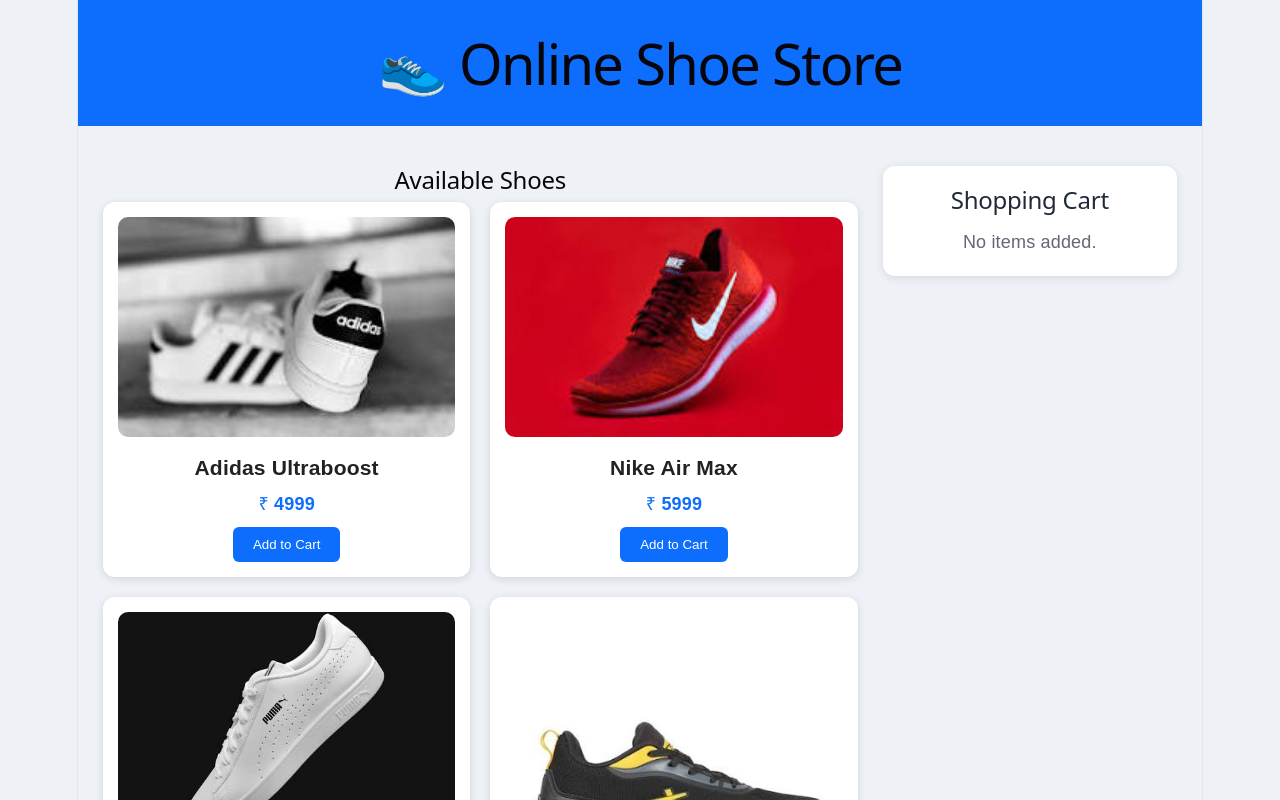
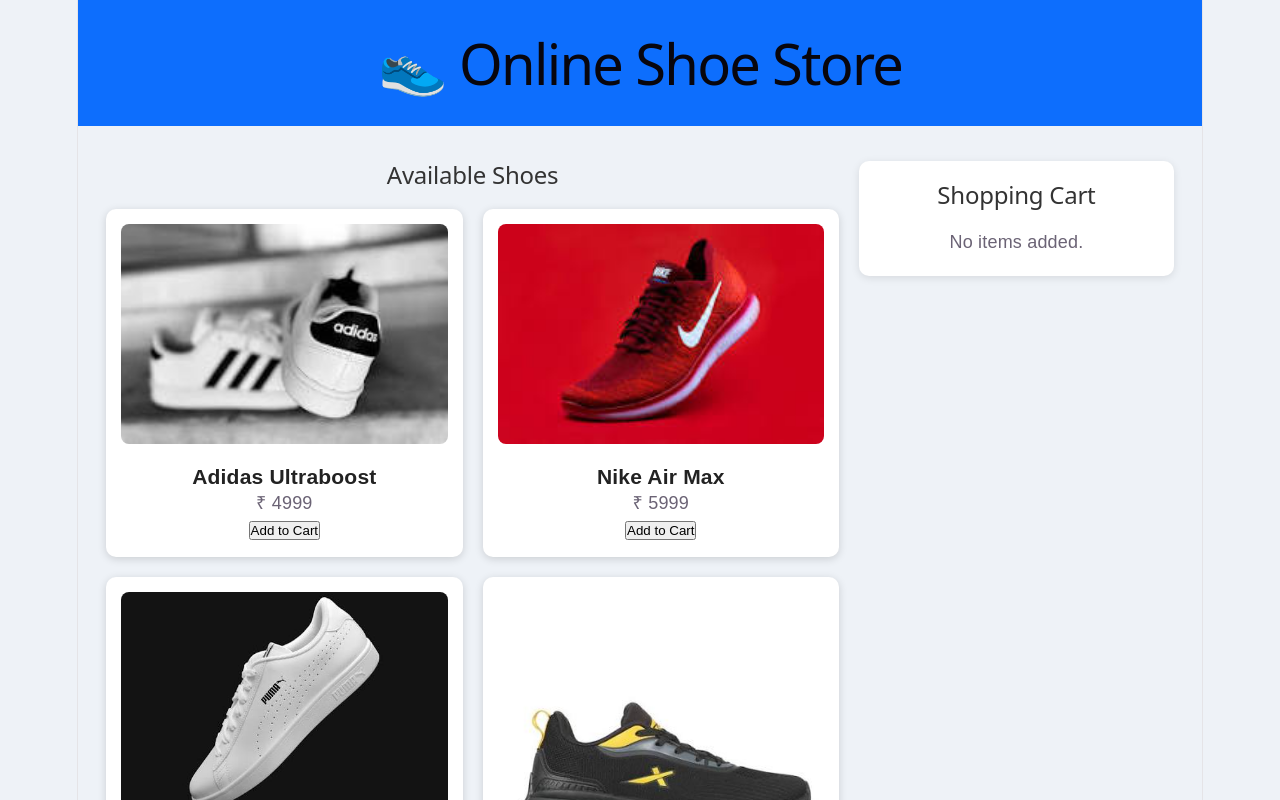
Before and after one commit to abhaygutte013/AbhayGutte_task27, a React (Vite) app: page / in a window 1280 px wide. Shown: the top 800 px of the page. Built offline with nearby package versions, Linux system fonts and the light colour scheme.

Commit message:
Update App.css

```diff
--- a/src/App.css
+++ b/src/App.css
@@ -6,41 +6,47 @@
 }
 
 body {
-  background: #eef2f7;
+  background-color: #eef2f7;
 }
+
+/* Header */
+
+.header {
+  background-color: #0d6efd;
+  color: white;
+  text-align: center;
+  padding: 18px;
+}
+
+/* Main Layout */
 
 .container {
   display: flex;
-  gap: 25px;
-  padding: 25px;
+  gap: 20px;
+  width: 95%;
+  margin: 20px auto;
 }
 
 .left {
-  width: 72%;
-}
-
-.left h1 {
-  text-align: center;
-  margin-bottom: 20px;
-  color: #1f2937;
+  width: 70%;
 }
 
 .right {
-  width: 28%;
+  width: 30%;
   background: white;
-  border-radius: 12px;
   padding: 20px;
-  box-shadow: 0 2px 10px rgba(0, 0, 0, 0.1);
+  border-radius: 10px;
   height: fit-content;
-  position: sticky;
-  top: 20px;
+  box-shadow: 0 2px 8px rgba(0, 0, 0, 0.1);
 }
 
+.left h2,
 .right h2 {
-  text-align: center;
-  margin-bottom: 15px;
-  color: #1f2937;
+  margin-bottom: 20px;
+  color: #333;
 }
+
+/* Shoe Cards */
 
 .shoe-list {
   display: grid;
@@ -50,10 +56,10 @@
 
 .card {
   background: white;
-  border-radius: 12px;
   padding: 15px;
+  border-radius: 10px;
   text-align: center;
-  box-shadow: 0 2px 8px rgba(0, 0, 0, 0.12);
+  box-shadow: 0 2px 8px rgba(0, 0, 0, 0.15);
   transition: 0.3s;
 }
 
@@ -65,113 +71,140 @@
   width: 100%;
   height: 220px;
   object-fit: cover;
-  border-radius: 10px;
+  border-radius: 8px;
 }
 
 .card h3 {
-  margin-top: 10px;
+  margin-top: 12px;
   color: #222;
 }
 
-.card p {
+.price {
   color: #0d6efd;
+  font-size: 18px;
   font-weight: bold;
   margin: 10px 0;
-  font-size: 18px;
 }
 
-button {
+.add-btn {
+  width: 100%;
+  padding: 10px;
   background: #0d6efd;
   color: white;
   border: none;
-  padding: 10px 20px;
   border-radius: 6px;
   cursor: pointer;
 }
 
-button:hover {
+.add-btn:hover {
   background: #084db8;
 }
 
+/* Cart */
+
 .cart-item {
   background: #f8f9fa;
+  border-radius: 8px;
   padding: 15px;
-  border-radius: 10px;
   margin-bottom: 15px;
+}
+
+.cart-item h4 {
+  margin-bottom: 8px;
+}
+
+.cart-item p {
+  margin: 6px 0;
+}
+
+/* Quantity Buttons */
+
+.qty-box {
+  display: flex;
+  justify-content: center;
+  align-items: center;
+  gap: 15px;
+  margin: 15px 0;
+}
+
+.qty-btn {
+  width: 35px;
+  height: 35px;
+  border: none;
+  border-radius: 50%;
+  background: #0d6efd;
+  color: white;
+  cursor: pointer;
+  font-size: 20px;
+  font-weight: bold;
+}
+
+.qty-btn:hover {
+  background: #084db8;
+}
+
+.qty-box span {
+  font-size: 18px;
+  font-weight: bold;
+  min-width: 20px;
   text-align: center;
 }
 
-.cart-item h4 {
-  margin-bottom: 5px;
-}
-
-.cart-item p {
-  margin: 4px 0;
-}
+/* Remove Button */
 
 .remove-btn {
-  background: #dc3545;
-  margin-top: 8px;
+  width: 100%;
+  margin-top: 10px;
+  padding: 8px;
+  border: none;
+  background: crimson;
+  color: white;
+  border-radius: 5px;
+  cursor: pointer;
 }
 
 .remove-btn:hover {
-  background: #b52b3a;
+  background: darkred;
+}
+
+/* Subtotal */
+
+.subtotal {
+  color: green;
+  font-weight: bold;
+}
+
+/* Total */
+
+.total {
+  text-align: center;
+  color: green;
+  margin-top: 15px;
 }
 
 .right hr {
   margin: 15px 0;
 }
 
-.right h3 {
-  text-align: center;
-  color: green;
-}
-.qty-box {
-  display: flex;
-  justify-content: center;
-  align-items: center;
-  gap: 15px;
-  margin: 12px 0;
-}
-.qty-btn {
-  width: 35px;
-  height: 35px;
-  border: none;
-  background: #0d6efd;
-  color: white;
-  border-radius: 50%;
-  cursor: pointer;
-  display: flex;
-  justify-content: center;
-  align-items: center;
-  font-size: 22px;
-  font-weight: bold;
-}
+/* Responsive */
 
-.qty-btn:hover {
+@media (max-width: 900px) {
 
-  background: #084db8;
+  .container {
+    flex-direction: column;
+  }
+
+  .left,
+  .right {
+    width: 100%;
+  }
+
+  .shoe-list {
+    grid-template-columns: 1fr;
+  }
 
 }
 
-.qty-box span {
-
-  font-size: 18px;
-
-  font-weight: bold;
-
-  min-width: 20px;
-
-  text-align: center;
-
-}
-
-.subtotal {
-  color: green;
-  font-weight: bold;
-  margin-top: 10px;
-  text-align: center;
-}
 @media(max-width:900px) {
 
   .container {
```
